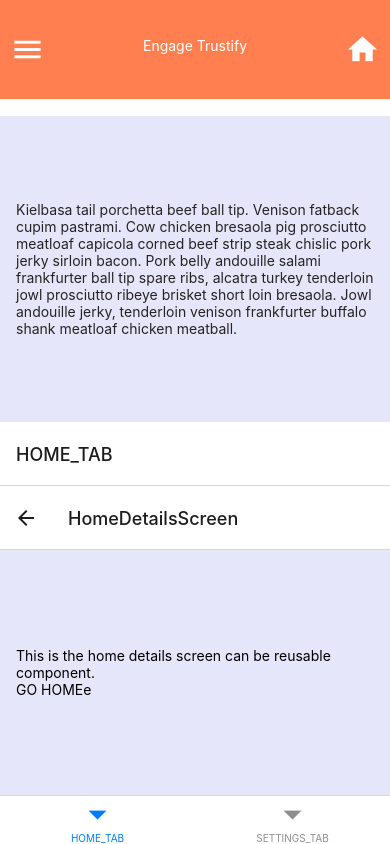
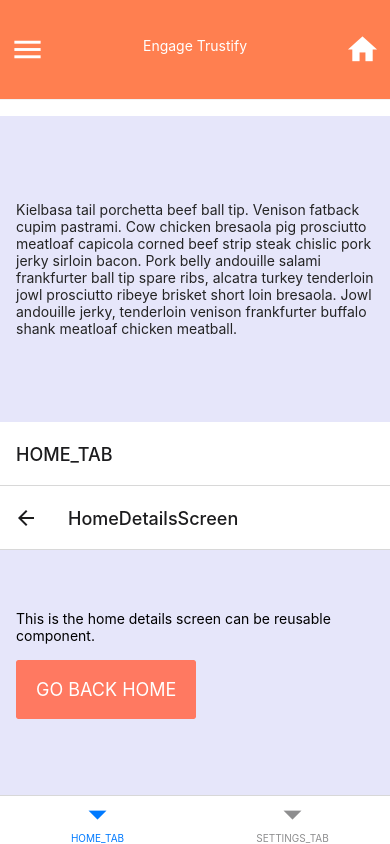
Before and after one commit to xblue-light/expo-boilerplate-ts, a React Native app: screen /HomeRootScreen in a window 390 px wide. Both pictures are taken after a click on the button "HomeDetailsScreen". Built offline with nearby package versions, Linux system fonts and the light colour scheme.

Commit message:
chore: add enum for navigation screens

```diff
--- a/app/screens/DetailsScreen.tsx
+++ b/app/screens/DetailsScreen.tsx
@@ -1,11 +1,11 @@
 import React from "react";
-import { View, Text, TouchableOpacity } from "react-native";
+import { View, Text } from "react-native";
 import { globalStyles } from "../styles/global";
 import { ScreenNames } from "../enums/ScreenNames";
+import { Button } from "@rneui/themed";
 
 export const DetailsScreen = ({ navigation }: any): JSX.Element => {
-  const goBackHome = (): void =>
-    navigation.navigate(ScreenNames.ROOT_HOME_SCREEN);
+  const goHome = (): void => navigation.navigate(ScreenNames.ROOT_HOME_SCREEN);
   return (
     <>
       <View style={globalStyles.container}>
@@ -13,9 +13,11 @@ export const DetailsScreen = ({ navigation }: any): JSX.Element => {
           <Text style={{ textAlign: "left" }}>
             This is the home details screen can be reusable component.
           </Text>
-          <TouchableOpacity onPress={goBackHome}>
-            <Text style={{ textAlign: "left" }}>GO HOMEe</Text>
-          </TouchableOpacity>
+          <View style={{ marginVertical: 16 }}>
+            <Button type="solid" color="secondary" onPress={goHome}>
+              GO BACK HOME
+            </Button>
+          </View>
         </View>
       </View>
     </>
--- a/app/screens/HomeScreen.tsx
+++ b/app/screens/HomeScreen.tsx
@@ -1,6 +1,7 @@
 import { Button, useTheme } from "@rneui/themed";
 import React from "react";
 import { SafeAreaView } from "react-native-safe-area-context";
+import { ScreenNames } from "../enums/ScreenNames";
 
 export const HomeScreen = ({ navigation }: any) => {
   const { theme } = useTheme();
@@ -12,8 +13,8 @@ export const HomeScreen = ({ navigation }: any) => {
       }}
     >
       <Button
-        onPress={() => navigation.navigate("HomeDetailsScreen")}
-        title="HomeDetailsScreen"
+        onPress={() => navigation.navigate(ScreenNames.HOME_DETAILS_SCREEN)}
+        title={ScreenNames.HOME_DETAILS_SCREEN}
         color="primary"
       />
     </SafeAreaView>
```
